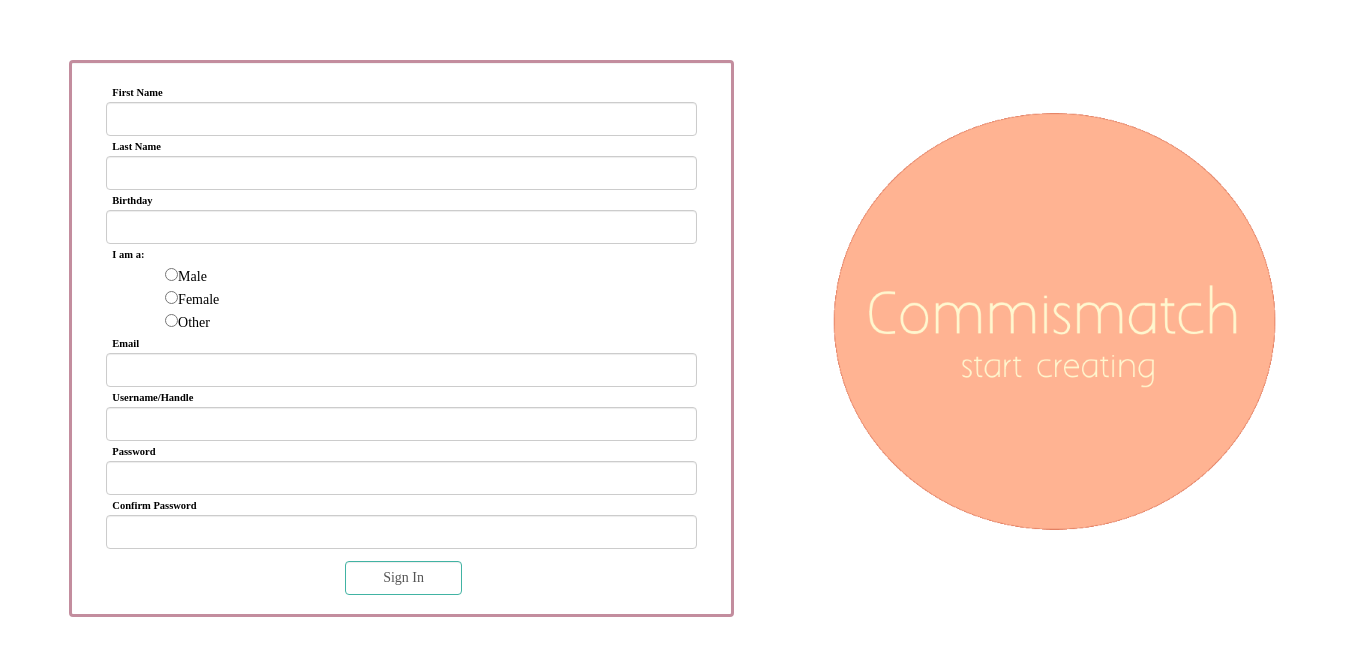
After one commit to stephaaaaaa/commismatch, a PHP site: page /signup.html in a window 1360 px wide; the page is wider, and only the part inside the window is pictured. The commit adds this page. Shown: the top 656 px of that part. Run offline with PHP 8.4, Linux system fonts and the light colour scheme; some web fonts are replaced.

Commit message:
completed the sign-up page

```diff
--- /dev/null
+++ b/signup.html
@@ -0,0 +1,96 @@
+<!DOCTYPE html>
+
+<!-- Initializer stuff -->
+<html lang="en">
+<head>
+  <title>Commismatch</title>
+  <meta charset="utf-8">
+  <meta name="viewport" content="width=device-width, initial-scale=1">
+  <link rel="stylesheet" href="https://maxcdn.bootstrapcdn.com/bootstrap/3.3.7/css/bootstrap.min.css">
+  <link rel="stylesheet" href="styles.css">
+  <link rel="icon"
+      type="image/png"
+      href="favicon.ico">
+  <script src="https://ajax.googleapis.com/ajax/libs/jquery/3.3.1/jquery.min.js"></script>
+  <script src="https://maxcdn.bootstrapcdn.com/bootstrap/3.3.7/js/bootstrap.min.js"></script>
+</head>
+<!-- End initializer stuff -->
+
+<body>
+<div align="left" class="signup_well col-lg-12">
+	<div align="left" class="well col-lg-6">
+		<div class="col-lg-12">
+			<label class="label">First Name</label>
+			<input type="text" class="form-control">
+		</div>
+		<div class="col-lg-12">
+			<label class="label">Last Name</label>
+			<input type="text" class="form-control">
+		</div>
+		<div class="col-lg-12">
+			<label class="label">Birthday</label>
+			<input type="text" class="form-control">
+		</div>
+		<div class="col-lg-12">
+			<label class="label">I am a:</label>
+			<div class="rad_btns">
+				<div>
+					<input
+						type="radio"
+						name="gender"
+						value="male"
+						>Male
+				</div>
+				<div>
+					<input
+						type="radio"
+						name="gender"
+						value="female"
+						>Female
+				</div>
+				<div>
+					<input
+						type="radio"
+						name="gender"
+						value="other"
+						>Other
+				</div>
+			</div>
+		</div>
+		<div class="col-lg-12">
+			<label class="label">Email</label>
+			<input type="text" class="form-control">
+		</div>
+		<div class="col-lg-12">
+			<label class="label">Username/Handle</label>
+			<input type="text" class="form-control">
+		</div>
+		<div class="col-lg-12">
+			<label class="label">Password</label>
+			<input type="text" class="form-control">
+		</div>
+		<div class="col-lg-12">
+			<label class="label">Confirm Password</label>
+			<input type="text" class="form-control">
+		</div>
+		<div class="col-sm-12">
+			<div class="col-sm-3" >
+				<button
+					align="center"
+					class="form-control signup_btn">
+					Sign In
+				</button>
+			<div>
+		</div>
+	</div>
+</div>
+
+<div class="icon col-lg-12" >
+	<div align="center">
+		<img src="logo_signup.png" alt="logo"/>
+	</div>
+</div>
+
+</body>
+
+</html>
--- a/styles.css
+++ b/styles.css
@@ -118,6 +118,31 @@ p {
 	font-family: Quicksand;
 }
 
+.signup_well{
+	position:absolute;
+	top:20%;
+	left:15%;
+	margin: -100px 0 0 -150px;
+	font-family: Quicksand;
+}
+
+.signup_well .well{
+	background-color: #FFFFFF;
+	border-color: #C38D9E;
+	border-width: 3px;
+}
+
+.signup_well .label{
+	color:black;
+}
+
+.signup_btn {
+	margin-top: 10%;
+	margin-left: 190%;
+	text-align:center;
+	border-color: #41B3A3;
+}
+
 .login_signup_well .well{
 	background-color: #FFFFFF;
 	border-color: #C38D9E;
@@ -133,7 +158,16 @@ p {
 	margin-left: 60%;
 	text-align:center;
 	border-color: #41B3A3;
+}
 
+.rad_btns{
+	margin-left: 10%;
+	color:black;
+}
+
+.icon{
+	margin-left:103%;
+	margin-top:-80%;
 }
 
 /* End login/signup */
```
Also changed, not shown: logo_signup.png (added).
